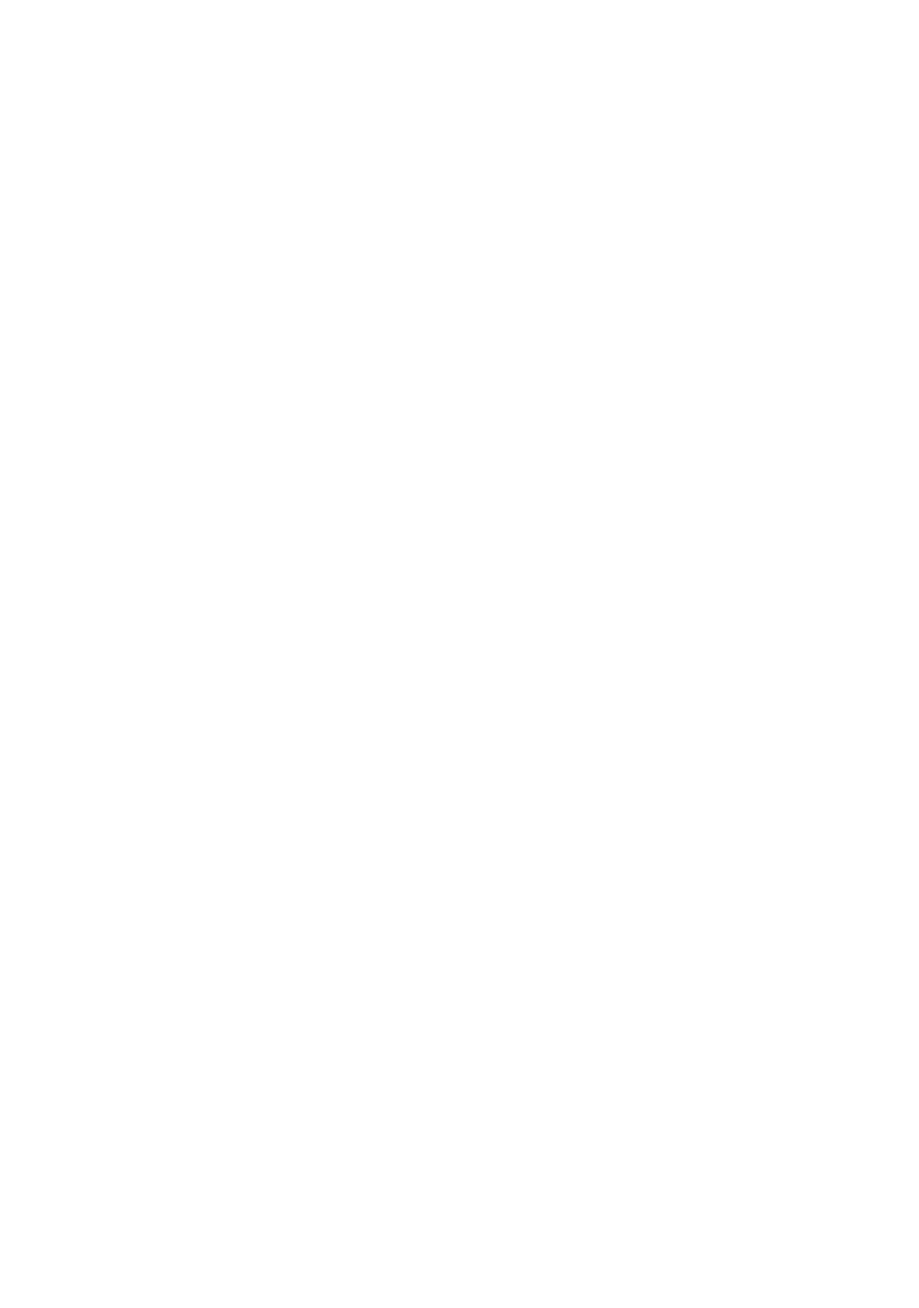
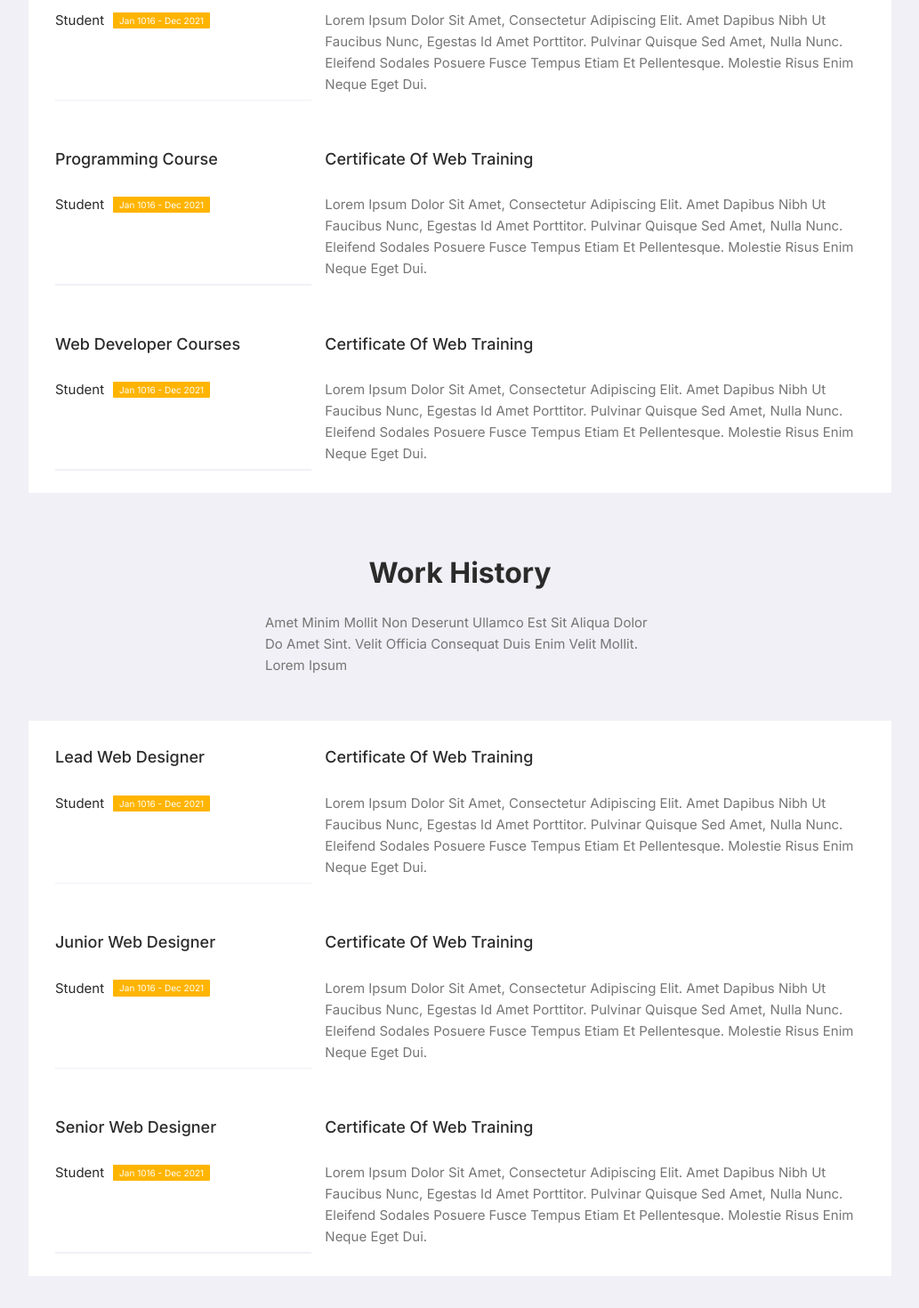
Before and after one commit to Enigma2017/portfolio-teamwork, a React (Vite) app: page / in a window 1280 px wide. Shown: the part 400-1870 px from the top of the page at 89% size, without its empty margins (123-1156 px from the left). Before the commit the page ends 800 px from the top, so only its background shows below. Built offline with nearby package versions, Linux system fonts and the light colour scheme.

Commit message:
without a stripe

```diff
--- a/src/main.scss
+++ b/src/main.scss
@@ -1,6 +1,7 @@
 @import 'styles/utils/reset';
 @import 'styles/utils/vars';
 @import 'styles/utils/base';
+@import 'styles/utils/mixins';
 
 @import 'styles/shared/info_sidebar';
 @import 'styles/shared/navigation_sidebar';
--- a/src/sections/education.jsx
+++ b/src/sections/education.jsx
@@ -1,27 +1,27 @@
 function Education() {
 
     return (
-			<section className='education'>
-				<div className='title'>Education</div>
-				<div className='desc'>
+      <section className="education">
+        <div className="title">Education</div>
+        <div className="desc">
           Amet minim mollit non deserunt ullamco est sit aliqua dolor do amet
           sint. Velit officia consequat duis enim velit mollit. lorem ipsum
         </div>
-				<div className='education__container'>
-					<div className='education__box'>
-						<div className='education__title'>
+        <div className="education__container">
+          <div className="education__box">
+            <div className="education__title">
               University of Toronto
-							<div className='form'>
+              <div className="education__form">
                 Student
-								<div className='education__time'>Jan 1016 - Dec 2021</div>
+                <div className="education__time">Jan 1016 - Dec 2021</div>
               </div>
             </div>
           </div>
-					<div className='education__item'>
-						<div className='education__document'>
+          <div className="education__item">
+            <div className="education__document">
               Certificate of web training
             </div>
-						<div className='education__description'>
+            <div className="education__description">
               Lorem ipsum dolor sit amet, consectetur adipiscing elit. Amet
               dapibus nibh ut faucibus nunc, egestas id amet porttitor. Pulvinar
               quisque sed amet, nulla nunc. Eleifend sodales posuere fusce
@@ -29,8 +29,55 @@ function Education() {
             </div>
           </div>
         </div>
+        <div className="separator"></div>
+        <div className="education__container">
+          <div className="education__box">
+            <div className="education__title">
+              Programming Course
+              <div className="education__form">
+                Student
+                <div className="education__time">Jan 1016 - Dec 2021</div>
+              </div>
+            </div>
+          </div>
+          <div className="education__item">
+            <div className="education__document">
+              Certificate of web training
+            </div>
+            <div className="education__description">
+              Lorem ipsum dolor sit amet, consectetur adipiscing elit. Amet
+              dapibus nibh ut faucibus nunc, egestas id amet porttitor. Pulvinar
+              quisque sed amet, nulla nunc. Eleifend sodales posuere fusce
+              tempus etiam et pellentesque. Molestie risus enim neque eget dui.
+            </div>
+          </div>
+        </div>
+        <div className="separator"></div>
+        <div className="education__container">
+          <div className="education__box">
+            <div className="education__title">
+              Web developer courses
+              <div className="education__form">
+                Student
+                <div className="education__time">Jan 1016 - Dec 2021</div>
+              </div>
+            </div>
+          </div>
+          <div className="education__item">
+            <div className="education__document">
+              Certificate of web training
+            </div>
+            <div className="education__description">
+              Lorem ipsum dolor sit amet, consectetur adipiscing elit. Amet
+              dapibus nibh ut faucibus nunc, egestas id amet porttitor. Pulvinar
+              quisque sed amet, nulla nunc. Eleifend sodales posuere fusce
+              tempus etiam et pellentesque. Molestie risus enim neque eget dui.
+            </div>
+          </div>
+        </div>
+        <div className="separator"></div>
       </section>
-		);
+    )
   }
 
   export default Education;
--- a/src/sections/work.jsx
+++ b/src/sections/work.jsx
@@ -1,10 +1,80 @@
 function Work() {
 
     return (
-      <div className="work">
-        Work!
-      </div>
-    );
+      <section className="education">
+        <div className="title">Work History</div>
+        <div className="desc">
+          Amet minim mollit non deserunt ullamco est sit aliqua dolor do amet
+          sint. Velit officia consequat duis enim velit mollit. lorem ipsum
+        </div>
+        <div className="education__container">
+          <div className="education__box">
+            <div className="education__title">
+              Lead Web Designer
+              <div className="education__form">
+                Student
+                <div className="education__time">Jan 1016 - Dec 2021</div>
+              </div>
+            </div>
+          </div>
+          <div className="education__item">
+            <div className="education__document">
+              Certificate of web training
+            </div>
+            <div className="education__description">
+              Lorem ipsum dolor sit amet, consectetur adipiscing elit. Amet
+              dapibus nibh ut faucibus nunc, egestas id amet porttitor. Pulvinar
+              quisque sed amet, nulla nunc. Eleifend sodales posuere fusce
+              tempus etiam et pellentesque. Molestie risus enim neque eget dui.
+            </div>
+          </div>
+        </div>
+        <div className="education__container">
+          <div className="education__box">
+            <div className="education__title">
+              Junior Web Designer
+              <div className="education__form">
+                Student
+                <div className="education__time">Jan 1016 - Dec 2021</div>
+              </div>
+            </div>
+          </div>
+          <div className="education__item">
+            <div className="education__document">
+              Certificate of web training
+            </div>
+            <div className="education__description">
+              Lorem ipsum dolor sit amet, consectetur adipiscing elit. Amet
+              dapibus nibh ut faucibus nunc, egestas id amet porttitor. Pulvinar
+              quisque sed amet, nulla nunc. Eleifend sodales posuere fusce
+              tempus etiam et pellentesque. Molestie risus enim neque eget dui.
+            </div>
+          </div>
+        </div>
+        <div className="education__container">
+          <div className="education__box">
+            <div className="education__title">
+              Senior Web Designer
+              <div className="education__form">
+                Student
+                <div className="education__time">Jan 1016 - Dec 2021</div>
+              </div>
+            </div>
+          </div>
+          <div className="education__item">
+            <div className="education__document">
+              Certificate of web training
+            </div>
+            <div className="education__description">
+              Lorem ipsum dolor sit amet, consectetur adipiscing elit. Amet
+              dapibus nibh ut faucibus nunc, egestas id amet porttitor. Pulvinar
+              quisque sed amet, nulla nunc. Eleifend sodales posuere fusce
+              tempus etiam et pellentesque. Molestie risus enim neque eget dui.
+            </div>
+          </div>
+        </div>
+      </section>
+    )
   }
 
   export default Work;
--- a/src/styles/sections/_education.scss
+++ b/src/styles/sections/_education.scss
@@ -1,61 +1,99 @@
+.education {
+    font-family: var(--font-family);
+    margin-top: 70rem;
+    margin-bottom: 70rem;
+
+    &__container {
+            display: grid;
+        grid-template-columns: 1fr 2fr;
+            background: var(--card-bg);
+            padding: 30rem;
+            // border-bottom: 1.50rem solid var(--main-bg);
+
+
+        @include tablet-small {
+                // margin-top: 50px;
+                grid-template-columns: 1fr;
+                gap: 24rem;
+            }
+        }
+
+        &__title {
+            font-weight: 500;
+            font-size: 18rem;
+            line-height: 124%;
+            text-transform: capitalize;
+        color: var(--main-txt);
+        }
+
+        &__form {
+            display: flex;
+            gap: 10rem;
+            align-items: center;
+        font-weight: 400;
+            font-size: 15rem;
+            line-height: 160%;
+            text-transform: capitalize;
+        color: var(--main-txt);
+            margin-top: 28rem;
+        }
+
+        &__time {
+            background: var(--highlight);
+            border-radius: 1rem;
+        font-weight: 400;
+            font-size: 10rem;
+            line-height: 101%;
+        color: var(--card-bg);
+            padding: 4rem 7rem;
+        }
+
+        &__document {
+            font-weight: 500;
+            font-size: 18rem;
+            line-height: 124%;
+            text-transform: capitalize;
+            color: var(--main-txt);
+            margin-bottom: 28rem;
+        }
+
+        &__description {
+            font-weight: 400;
+            font-size: 15rem;
+            line-height: 160%;
+            text-transform: capitalize;
+            color: var(--secondary-txt);
+        }
+        }
+
+        .education__container::after {
+            content: "";
+            position: relative;
+            background: var(--main-bg);
+            width: 95%;
+            height: 1.5rem;
+            bottom: -5px;
+
+        }
+
         .title {
-    font-family: "Inter", sans-serif;
             font-weight: 700;
             font-size: 32rem;
             line-height: 124%;
             text-transform: capitalize;
-    color: #2b2b2b;
+            color: var(--main-txt);
             text-align: center;
         }
 
 .desc {
-    font-family: "Inter", sans-serif;
     font-weight: 400;
     font-size: 15rem;
     line-height: 160%;
     text-transform: capitalize;
     margin-inline: auto;
-    color: #767676;
+    color: var(--secondary-txt);
     max-width: 438rem;
+    padding: 0rem 20rem;
+    margin-bottom: 50rem;
+    margin-top: 25rem;
 }
-
-.education__container {
-    display: grid;
-    grid-template-columns: 1fr 1fr;
-    background: white;
-
-
-
-}
-
-.education__title {
-    font-family: "Inter", sans-serif;
-    font-weight: 500;
-    font-size: 18rem;
-    line-height: 124%;
-    text-transform: capitalize;
-    color: #2b2b2b;
-}
-
-.form {
-    display: flex;
-    gap: 10rem;
-    align-items: center;
-    font-family: "Inter", sans-serif;
-    font-weight: 400;
-    font-size: 15rem;
-    line-height: 160%;
-    text-transform: capitalize;
-    color: #2b2b2b;
-}
-
-.education__time {
-    background: #ffb400;
-    border-radius: 1rem;
-    font-family: "Inter", sans-serif;
-    font-weight: 400;
-    font-size: 10rem;
-    line-height: 101%;
-    color: #fff;
-
-}
--- /dev/null
+++ b/src/styles/utils/_mixins.scss
@@ -0,0 +1,24 @@
+// MEDIA QUERIES
+@mixin desktop-small {
+    @media (max-width: $desktop-small) {
+        @content;
+    }
+}
+
+@mixin tablet-small {
+    @media (max-width: $tablet-small) {
+        @content;
+    }
+}
+
+@mixin tablet {
+    @media (max-width: $tablet) {
+        @content;
+    }
+}
+
+@mixin mobile {
+    @media (max-width: $mobile) {
+        @content;
+    }
+}
--- a/src/styles/utils/_vars.scss
+++ b/src/styles/utils/_vars.scss
@@ -1,5 +1,10 @@
 @import 'https://fonts.googleapis.com/css2?family=Inter:wght@100..900&family=Poppins:ital,wght@0,100;0,200;0,300;0,400;0,500;0,600;0,700;0,800;0,900;1,100;1,200;1,300;1,400;1,500;1,600;1,700;1,800;1,900&family=Roboto:ital,wght@0,100;0,300;0,400;0,500;0,700;0,900;1,100;1,300;1,400;1,500;1,700;1,900&display=swap';
 
+// breakpoints
+$desktop-small: 1200px;
+$tablet: 992px;
+$tablet-small: 768px;
+$mobile: 576px;
 :root {
   // font
   --font-family: "Inter", sans-serif;
@@ -10,4 +15,5 @@
       --highlight: #ffb400;
       --main-txt: #2b2b2b;
       --secondary-txt: #767676;
+      --main-bg: #f0f0f6;
 }
```
Lines whose indentation alone changed are shown as unchanged.
